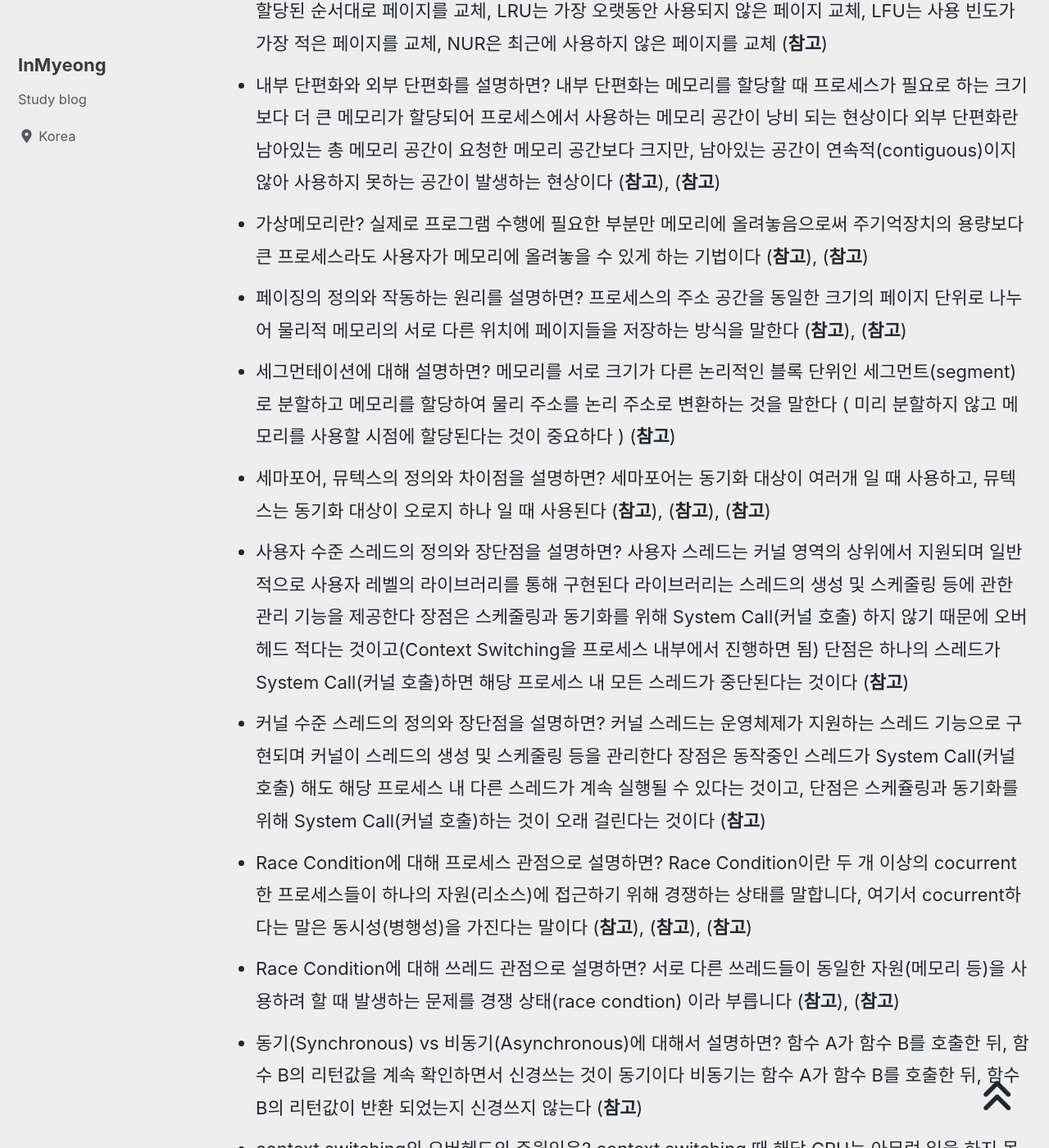
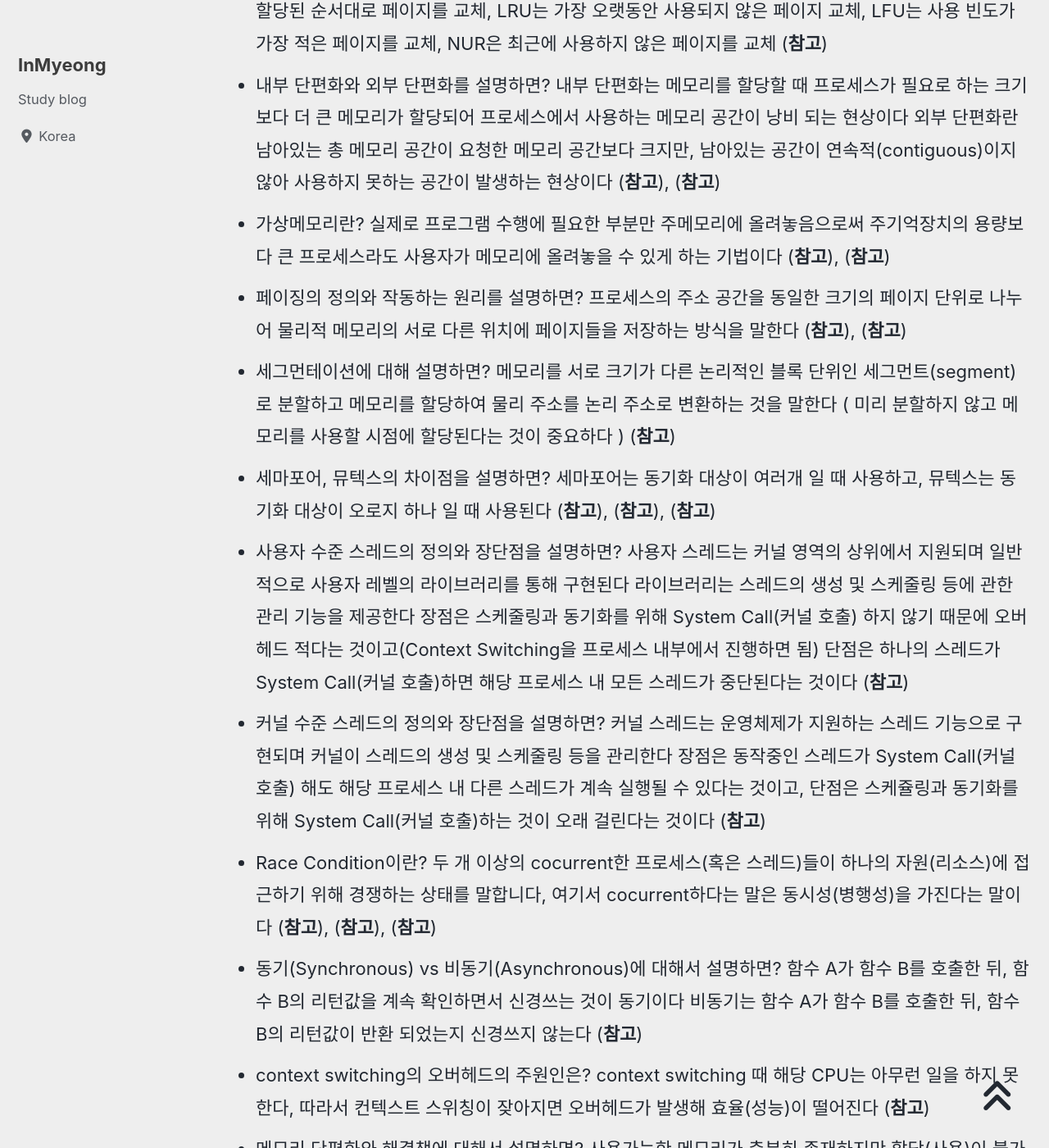
Before and after one commit to devMyeong/devMyeong.github.io, a Jekyll site: the page built from _posts/cs/2022-09-05-블로그-면접준비.md, in a window 1280 px wide and 1400 px high, scrolled down 25708 px. Shown: the whole window at 82% size. Built offline with Jekyll 4.4.1, drawn with Linux system fonts in a browser that asks for light colours; cached includes are drawn as plain includes; nearby versions of some CDN libraries; some web fonts are replaced; comment, search, counter and statistics services are not loaded; some of the changed text lies outside the part shown.

Commit message:
Chore : 수정

```diff
--- a/_posts/cs/2022-09-05-블로그-면접준비.md
+++ b/_posts/cs/2022-09-05-블로그-면접준비.md
@@ -233,21 +233,20 @@ last_modified_at: 2022-10-30
 - 스레드 프로그래밍에서 중요한건? 스레드 마다 별도로 주어지는 공간(스택), 모든 스레드가 공유하는 공간(힙, 데이터 영역)에 대해 파악하고 코드를 작성해야 한다 ([**참고**](https://elky.tistory.com/285))
 - 블로킹(blocking) vs 논블로킹(non-blocking)에 대해서 설명하면? blocking은 A 함수가 B 함수를 호출 할 때, B 함수가 자신의 작업이 종료되기 전까지 A 함수에게 제어권을 돌려주지 않는 것 non-blocking은 A 함수가 B 함수를 호출 할 때, B 함수가 제어권을 바로 A 함수에게 넘겨주면서, A 함수가 다른 일을 할 수 있도록 하는 것 ([**참고**](https://jh-7.tistory.com/25))
 - 프로세스와 스레드의 차이는? 프로세스는 메모리 상에서 실행중인 프로그램을 말하며, 스레드는 이 프로세스 안에서 동작하는 실행 단위다 ([**참고**](https://github.com/gyoogle/tech-interview-for-developer/blob/master/Interview/Interview%20List.md#%EC%96%B8%EC%96%B4))
-- 멀티 프로세스로 처리 가능한걸 굳이 멀티 스레드로 하는 이유는? 멀티 프로세스 방식에서는 각 프로세스마다 독립적인 메모리 공간과 자원을 할당해야 합니다 이는 프로세스 간의 전환에 많은 시스템 자원과 시간이 소비되는 단점을 가지고 있습니다 또한 프로세스 간의 통신(IPC)보다 스레드 간의 통신 비용이 적다, 대신 동기화에 신경을 써야한다 ([**참고**](https://github.com/gyoogle/tech-interview-for-developer/blob/master/Interview/Interview%20List.md#%EC%96%B8%EC%96%B4))
+- 멀티 프로세스로 처리 가능한걸 굳이 멀티 스레드로 하는 이유는? 멀티 프로세스 방식에서는 각 프로세스마다 독립적인 메모리 공간과 자원을 할당해야 합니다 이는 프로세스 간의 전환에 많은 시간이 소비되는 단점을 가지고 있습니다 또한 프로세스 간의 통신(IPC)보다 스레드 간의 통신 비용이 적다, 대신 동기화에 신경을 써야한다 ([**참고**](https://github.com/gyoogle/tech-interview-for-developer/blob/master/Interview/Interview%20List.md#%EC%96%B8%EC%96%B4))
 - 교착상태(데드락)가 무엇이며 4가지 조건은? 프로세스 또는 쓰레드가 자원을 얻지 못해 다음 처리를 하지 못하는 상태이며 상호배제, 점유대기, 비선점, 순환대기 이 4가지 조건 중 하나라도 만족하지 않게 하면 교착상태는 발생하지 않는다 ([**참고**](https://github.com/gyoogle/tech-interview-for-developer/blob/master/Interview/Interview%20List.md#%EC%96%B8%EC%96%B4)), ([**참고**](https://velog.io/@dl_edge/%EC%9A%B4%EC%98%81%EC%B2%B4%EC%A0%9C-%EA%B5%90%EC%B0%A9%EC%83%81%ED%83%9C-4%EA%B0%80%EC%A7%80-%EC%A1%B0%EA%B1%B4))
 - 교착상태를 해결하는 방법은? 예방, 탐지, 회피, 무시 ([**참고**](https://hoyeonkim795.github.io/posts/%EA%B5%90%EC%B0%A9%EC%83%81%ED%83%9C%ED%95%B4%EA%B2%B0%EB%B0%A9%EB%B2%95/))
 - 메모리 할당 알고리즘 3가지는? First fit은 메모리의 처음부터 검사해서 크기가 충분한 첫 번째 메모리에 할당, Next fit은 마지막으로 참조한 메모리 공간에서부터 탐색을 시작해 공간을 찾아 할당, Best fit은 모든 메모리 공간을 검사해서 내부 단편화를 최소화하는 공간에 할당 ([**참고**](https://github.com/gyoogle/tech-interview-for-developer/blob/master/Interview/Interview%20List.md#%EC%96%B8%EC%96%B4))
 - 페이지 폴트란 무엇인가? CPU가 프로그램을 실행하면서 필요한 페이지가 물리적 메모리에 없는 경우도 생기게 되는데 이것을 페이지 폴트(Page Fault)라고 한다 ([**참고**](https://velog.io/@jiseong/OS-%EA%B0%80%EC%83%81%EB%A9%94%EB%AA%A8%EB%A6%AC%EC%99%80-%ED%8E%98%EC%9D%B4%EC%A7%80%ED%8F%B4%ED%8A%B8-gyq8tftz))
 - 페이지 폴트 발생시 사용하는 알고리즘과 해당 알고리즘에 대해 설명하면? 페이지 교체 알고리즘을 사용하며, OPT는 앞으로 가장 오랫동안 사용하지 않을 페이지를 교체 ( 실현 가능성 없음 ), FIFO는 메모리가 할당된 순서대로 페이지를 교체, LRU는 가장 오랫동안 사용되지 않은 페이지 교체, LFU는 사용 빈도가 가장 적은 페이지를 교체, NUR은 최근에 사용하지 않은 페이지를 교체 ([**참고**](https://velog.io/@jiseong/OS-%EA%B0%80%EC%83%81%EB%A9%94%EB%AA%A8%EB%A6%AC%EC%99%80-%ED%8E%98%EC%9D%B4%EC%A7%80%ED%8F%B4%ED%8A%B8-gyq8tftz))
 - 내부 단편화와 외부 단편화를 설명하면? 내부 단편화는 메모리를 할당할 때 프로세스가 필요로 하는 크기보다 더 큰 메모리가 할당되어 프로세스에서 사용하는 메모리 공간이 낭비 되는 현상이다 외부 단편화란 남아있는 총 메모리 공간이 요청한 메모리 공간보다 크지만, 남아있는 공간이 연속적(contiguous)이지 않아 사용하지 못하는 공간이 발생하는 현상이다 ([**참고**](https://junghyun100.github.io/%EB%A9%94%EB%AA%A8%EB%A6%AC%EB%8B%A8%ED%8E%B8%ED%99%94/)), ([**참고**](https://code-lab1.tistory.com/54))
-- 가상메모리란? 실제로 프로그램 수행에 필요한 부분만 메모리에 올려놓음으로써 주기억장치의 용량보다 큰 프로세스라도 사용자가 메모리에 올려놓을 수 있게 하는 기법이다 ([**참고**](https://luv-n-interest.tistory.com/1005)), ([**참고**](https://velog.io/@chappi/OS%EB%8A%94-%ED%95%A0%EA%BB%80%EB%8D%B0-%ED%95%B5%EC%8B%AC%EB%A7%8C-%ED%95%A9%EB%8B%88%EB%8B%A4.-14%ED%8E%B8-%EA%B0%80%EC%83%81-%EB%A9%94%EB%AA%A8%EB%A6%AC-%EA%B0%9C%EC%9A%94-%ED%8E%98%EC%9D%B4%EC%A7%95))
+- 가상메모리란? 실제로 프로그램 수행에 필요한 부분만 주메모리에 올려놓음으로써 주기억장치의 용량보다 큰 프로세스라도 사용자가 메모리에 올려놓을 수 있게 하는 기법이다 ([**참고**](https://luv-n-interest.tistory.com/1005)), ([**참고**](https://velog.io/@chappi/OS%EB%8A%94-%ED%95%A0%EA%BB%80%EB%8D%B0-%ED%95%B5%EC%8B%AC%EB%A7%8C-%ED%95%A9%EB%8B%88%EB%8B%A4.-14%ED%8E%B8-%EA%B0%80%EC%83%81-%EB%A9%94%EB%AA%A8%EB%A6%AC-%EA%B0%9C%EC%9A%94-%ED%8E%98%EC%9D%B4%EC%A7%95))
 - 페이징의 정의와 작동하는 원리를 설명하면? 프로세스의 주소 공간을 동일한 크기의 페이지 단위로 나누어 물리적 메모리의 서로 다른 위치에 페이지들을 저장하는 방식을 말한다 ([**참고**](https://zangzangs.tistory.com/134)), ([**참고**](https://velog.io/@chappi/OS%EB%8A%94-%ED%95%A0%EA%BB%80%EB%8D%B0-%ED%95%B5%EC%8B%AC%EB%A7%8C-%ED%95%A9%EB%8B%88%EB%8B%A4.-14%ED%8E%B8-%EA%B0%80%EC%83%81-%EB%A9%94%EB%AA%A8%EB%A6%AC-%EA%B0%9C%EC%9A%94-%ED%8E%98%EC%9D%B4%EC%A7%95))
 - 세그먼테이션에 대해 설명하면? 메모리를 서로 크기가 다른 논리적인 블록 단위인 세그먼트(segment)로 분할하고 메모리를 할당하여 물리 주소를 논리 주소로 변환하는 것을 말한다 ( 미리 분할하지 않고 메모리를 사용할 시점에 할당된다는 것이 중요하다 ) ([**참고**](https://plummmm.tistory.com/356))
-- 세마포어, 뮤텍스의 정의와 차이점을 설명하면? 세마포어는 동기화 대상이 여러개 일 때 사용하고, 뮤텍스는 동기화 대상이 오로지 하나 일 때 사용된다 ([**참고**](https://incheol-jung.gitbook.io/docs/q-and-a/computer-science/undefined-1)), ([**참고**](https://gyoogle.dev/blog/computer-science/operating-system/Semaphore%20&%20Mutex.html)), ([**참고**](https://heeonii.tistory.com/14))
+- 세마포어, 뮤텍스의 차이점을 설명하면? 세마포어는 동기화 대상이 여러개 일 때 사용하고, 뮤텍스는 동기화 대상이 오로지 하나 일 때 사용된다 ([**참고**](https://incheol-jung.gitbook.io/docs/q-and-a/computer-science/undefined-1)), ([**참고**](https://gyoogle.dev/blog/computer-science/operating-system/Semaphore%20&%20Mutex.html)), ([**참고**](https://heeonii.tistory.com/14))
 - 사용자 수준 스레드의 정의와 장단점을 설명하면? 사용자 스레드는 커널 영역의 상위에서 지원되며 일반적으로 사용자 레벨의 라이브러리를 통해 구현된다 라이브러리는 스레드의 생성 및 스케줄링 등에 관한 관리 기능을 제공한다 장점은 스케줄링과 동기화를 위해 System Call(커널 호출) 하지 않기 때문에 오버헤드 적다는 것이고(Context Switching을 프로세스 내부에서 진행하면 됨) 단점은 하나의 스레드가 System Call(커널 호출)하면 해당 프로세스 내 모든 스레드가 중단된다는 것이다 ([**참고**](https://kspsd.tistory.com/50))
 - 커널 수준 스레드의 정의와 장단점을 설명하면? 커널 스레드는 운영체제가 지원하는 스레드 기능으로 구현되며 커널이 스레드의 생성 및 스케줄링 등을 관리한다 장점은 동작중인 스레드가 System Call(커널 호출) 해도 해당 프로세스 내 다른 스레드가 계속 실행될 수 있다는 것이고, 단점은 스케쥴링과 동기화를 위해 System Call(커널 호출)하는 것이 오래 걸린다는 것이다 ([**참고**](https://kspsd.tistory.com/50))
-- Race Condition에 대해 프로세스 관점으로 설명하면? Race Condition이란 두 개 이상의 cocurrent한 프로세스들이 하나의 자원(리소스)에 접근하기 위해 경쟁하는 상태를 말합니다, 여기서 cocurrent하다는 말은 동시성(병행성)을 가진다는 말이다 ([**참고**](https://zangzangs.tistory.com/115)), ([**참고**](https://seamless.tistory.com/42)), ([**참고**](https://modoocode.com/270))
-- Race Condition에 대해 쓰레드 관점으로 설명하면? 서로 다른 쓰레드들이 동일한 자원(메모리 등)을 사용하려 할 때 발생하는 문제를 경쟁 상태(race condtion) 이라 부릅니다 ([**참고**](https://junstar92.tistory.com/184)), ([**참고**](https://modoocode.com/270))
+- Race Condition이란? 두 개 이상의 cocurrent한 프로세스(혹은 스레드)들이 하나의 자원(리소스)에 접근하기 위해 경쟁하는 상태를 말합니다, 여기서 cocurrent하다는 말은 동시성(병행성)을 가진다는 말이다 ([**참고**](https://zangzangs.tistory.com/115)), ([**참고**](https://seamless.tistory.com/42)), ([**참고**](https://modoocode.com/270))
 - 동기(Synchronous) vs 비동기(Asynchronous)에 대해서 설명하면? 함수 A가 함수 B를 호출한 뒤, 함수 B의 리턴값을 계속 확인하면서 신경쓰는 것이 동기이다 비동기는 함수 A가 함수 B를 호출한 뒤, 함수 B의 리턴값이 반환 되었는지 신경쓰지 않는다 ([**참고**](https://velog.io/@nittre/%EB%B8%94%EB%A1%9C%ED%82%B9-Vs.-%EB%85%BC%EB%B8%94%EB%A1%9C%ED%82%B9-%EB%8F%99%EA%B8%B0-Vs.-%EB%B9%84%EB%8F%99%EA%B8%B0))
 - context switching의 오버헤드의 주원인은? context switching 때 해당 CPU는 아무런 일을 하지 못한다, 따라서 컨텍스트 스위칭이 잦아지면 오버헤드가 발생해 효율(성능)이 떨어진다 ([**참고**](https://landwhale2.github.io/cs/106/))
 - 메모리 단편화와 해결책에 대해서 설명하면? 사용가능한 메모리가 충분히 존재하지만 할당(사용)이 불가능한 상태를 보고 메모리 단편화가 발생했다고 한다 해결책에는 세그먼테이션(내부단편화), 페이징(외부단편화), 메모리풀(모두해결), 통합(모두해결), 압축(모두해결)과 같은 기법들이 있다 ([**참고**](https://gguljaem.tistory.com/entry/%EB%A9%94%EB%AA%A8%EB%A6%AC-%EB%8B%A8%ED%8E%B8%ED%99%94Fragmentation%EC%97%90-%EB%8C%80%ED%95%9C-%ED%95%B4%EA%B2%B0%EB%B0%A9%EB%B2%95))
```
